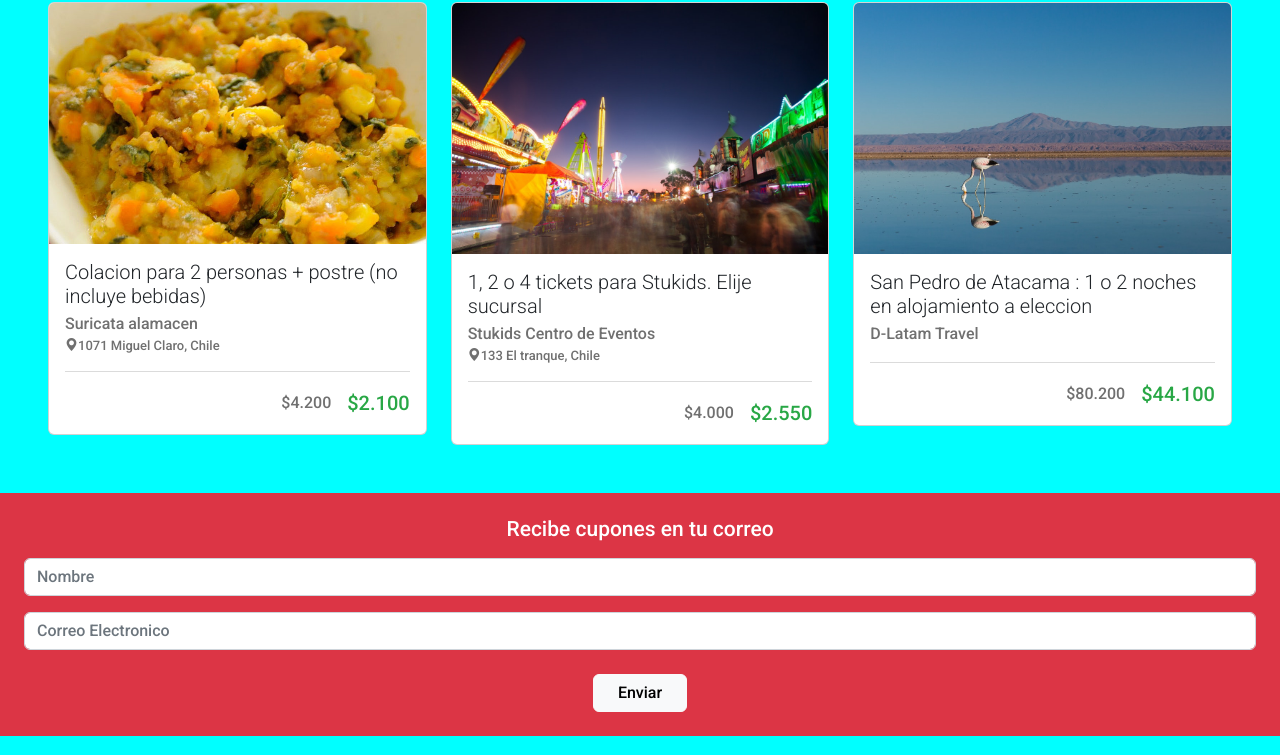
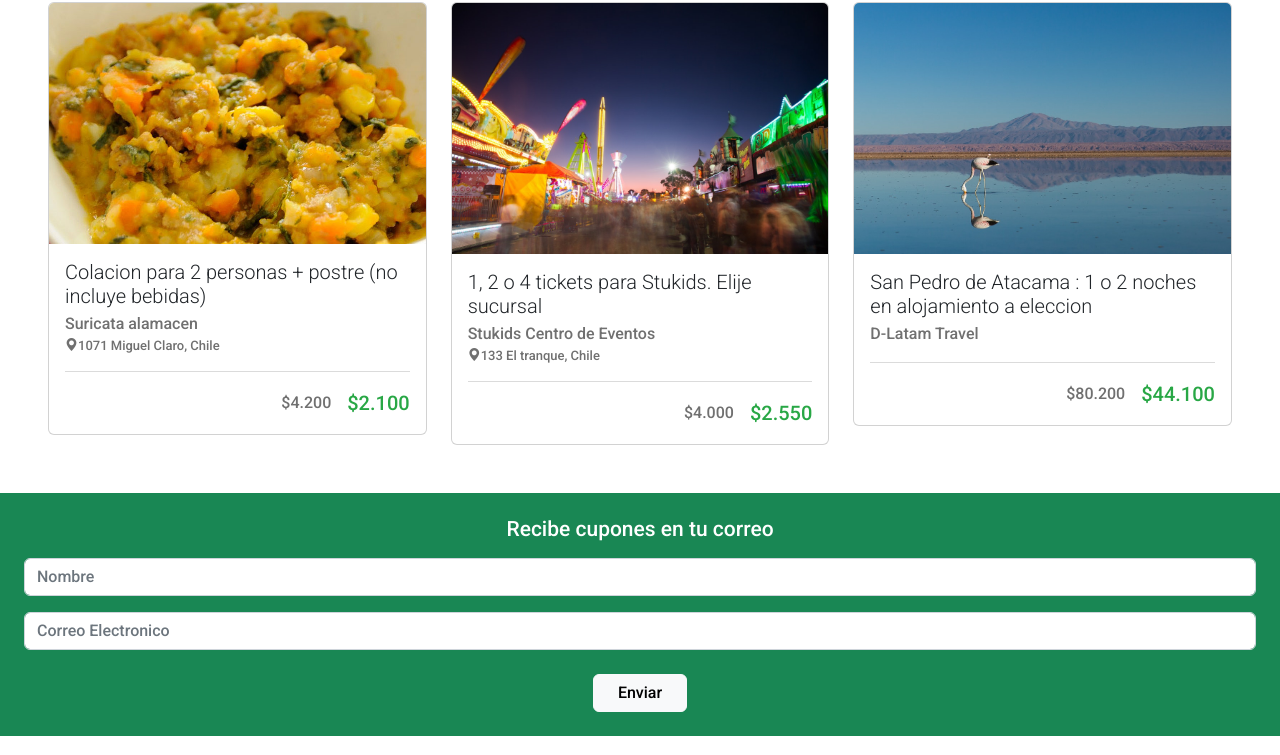
Before and after one commit to Jochejiro/desafio4-bootstrap-cuppon, a plain HTML site: page index.html in a window 1280 px wide. Shown: the part 570-1325 px from the top of the page. Drawn offline with nearby package versions, Linux system fonts and the light colour scheme; a web font is replaced by a local one.

Commit message:
eliminacion de background-color del css y se coloca bg-success en el formulario del index.html

```diff
--- a/assets/css/style.css
+++ b/assets/css/style.css
@@ -8,7 +8,6 @@ body {
     color: #707070;
     /* font-weight: 300; */
     font-size: 1rem;
-    background-color: aqua;
 }
 
 .logo {
--- a/index.html
+++ b/index.html
@@ -141,7 +141,7 @@
         </section>
 
         <!-- Seccion Formulario -->
-        <section class="container-fluid bg-danger mt-5 p-4 ">
+        <section class="container-fluid bg-success mt-5 p-4 ">
             <form>
                 <h2 class="form-titulo mb-3">Recibe cupones en tu correo</h2>
                 <div class="mb-3">
```
